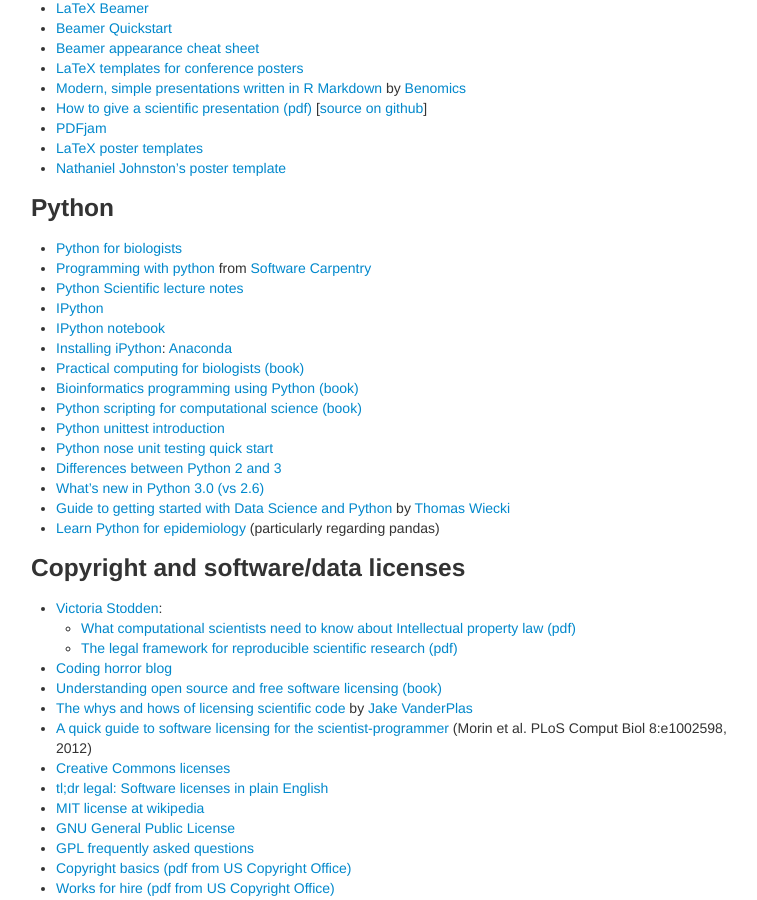
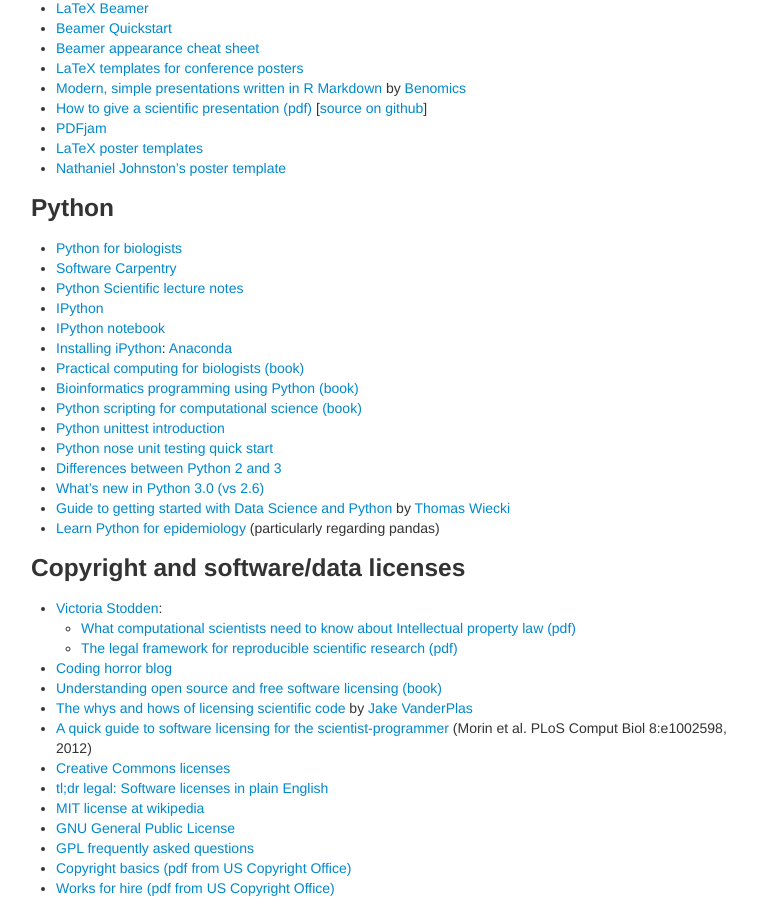
Before and after one commit to kbroman/Tools4RR, a Jekyll site: the page built from pages/resources.md, in a window 1280 px wide and 900 px high, scrolled down 3677 px. Shown: the whole window, without its empty margins (259-1016 px from the left). Built offline with Jekyll 4.4.1, drawn with Linux system fonts in a browser that asks for light colours.

Commit message:
pages/resources: fix swc link

```diff
--- a/pages/resources.md
+++ b/pages/resources.md
@@ -245,8 +245,7 @@
 ### Python
 
 - [Python for biologists](https://pythonforbiologists.com)
-- [Programming with python](http://software-carpentry.org/v5/novice/python/index.html)
-  from [Software Carpentry](http://software-carpentry.org)
+- [Software Carpentry](https://software-carpentry.org)
 - [Python Scientific lecture notes](http://scipy-lectures.github.io/)
 - [IPython](http://ipython.org/)
 - [IPython notebook](http://ipython.org/notebook)
```
